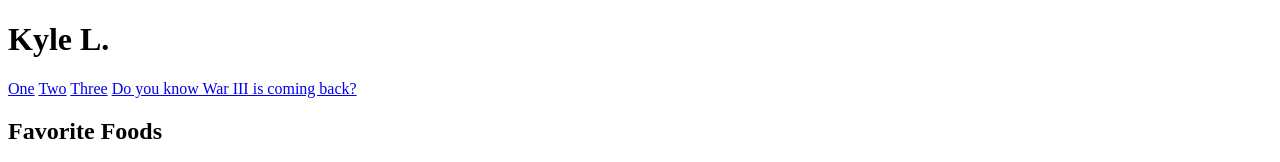
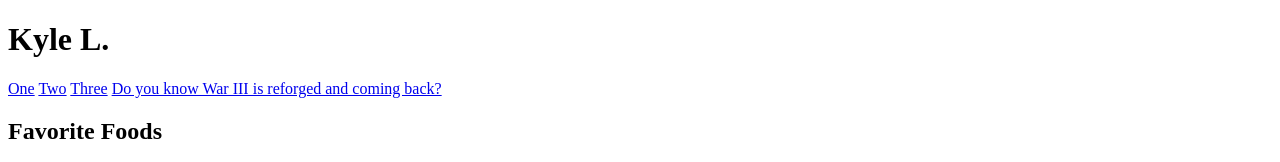
Before and after one commit to wo-shi-lao-luo/HTML-Practice, a plain HTML site: page HTML practice/intro to HTML5 final.html in a window 1280 px wide. Shown: the top 162 px of the page. Drawn offline with Linux system fonts and the light colour scheme.

Commit message:
Update HTML practice/intro to HTML5 final.html

```diff
--- a/HTML practice/intro to HTML5 final.html
+++ b/HTML practice/intro to HTML5 final.html
@@ -14,7 +14,7 @@
 			<a href="#Foods">One</a>
 			<a href="#Achievements">Two</a>
 			<a href="#More">Three</a>
-			<a href="https://playwarcraft3.com/en-us/">Do you know War III is coming back?</a>
+			<a href="https://playwarcraft3.com/en-us/">Do you know War III is reforged and coming back?</a>
 	</nav>
 	<main>
 		<h2 id="Foods">
```
